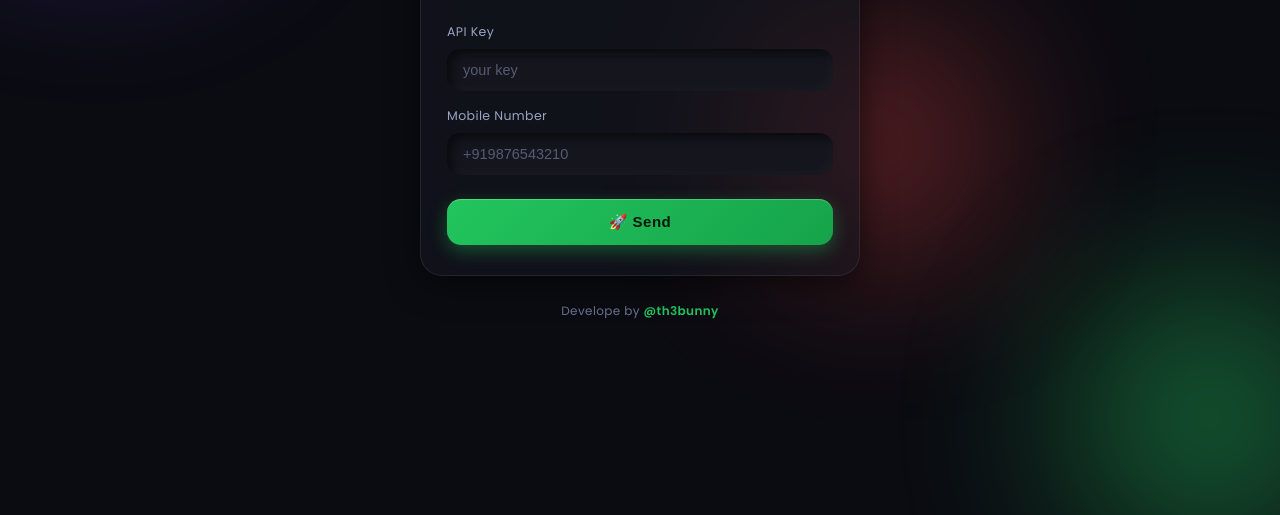
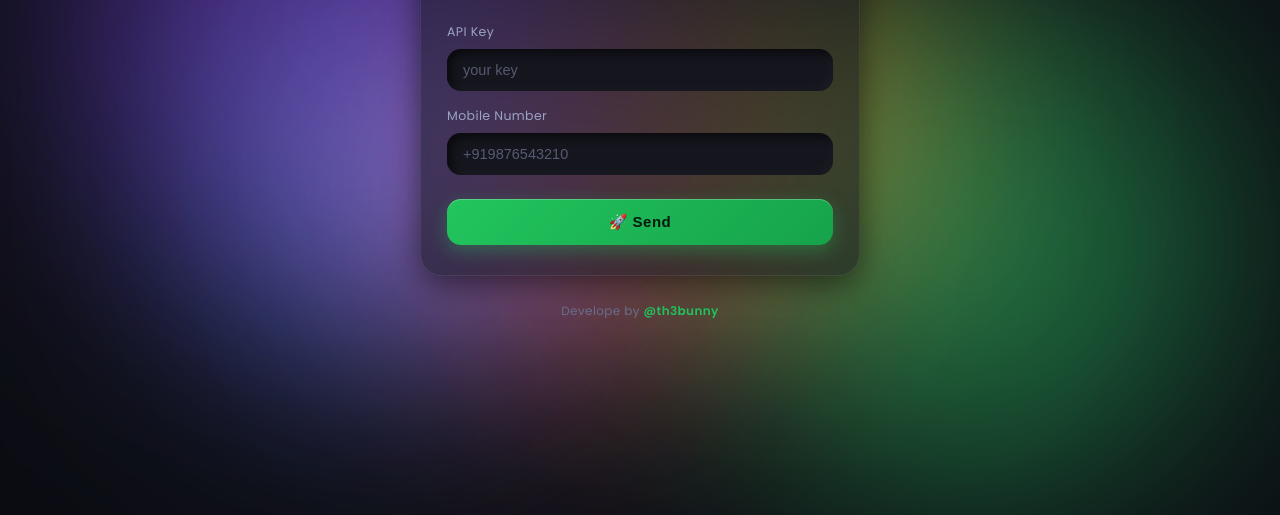
Before and after one commit to ause97818-arch/Chapi, a website: page index.html in a window 1280 px wide. Shown: the part 285-800 px from the top of the page. Drawn offline with Linux system fonts and the light colour scheme.

Commit message:
Update index.html

```diff
--- a/index.html
+++ b/index.html
@@ -22,24 +22,88 @@
     justify-content: center;
     padding: 30px 16px;
     position: relative;
+    min-height: 100vh;
   }
 
-  /* animated glow orbs */
+  /* fluid water-like background layer */
+  .water-bg {
+    position: fixed;
+    inset: 0;
+    z-index: 0;
+    overflow: hidden;
+    background: #0b0c12;
+  }
+
   .orb {
-    position: fixed;
+    position: absolute;
     border-radius: 50%;
-    filter: blur(90px);
-    opacity: 0.45;
-    z-index: 0;
-    animation: float 10s ease-in-out infinite;
+    filter: blur(100px);
+    opacity: 0.5;
+    mix-blend-mode: screen;
+    will-change: transform;
   }
-  .orb1 { width: 320px; height: 320px; background: #7c3aed; top: -80px; left: -80px; }
-  .orb2 { width: 280px; height: 280px; background: #22c55e; bottom: -60px; right: -60px; animation-delay: 2s; }
-  .orb3 { width: 220px; height: 220px; background: #ef4444; top: 40%; left: 60%; animation-delay: 4s; }
+  .orb1 {
+    width: 45vw; height: 45vw; max-width: 480px; max-height: 480px;
+    background: #7c3aed;
+    top: -10%; left: -10%;
+    animation: drift1 16s ease-in-out infinite;
+  }
+  .orb2 {
+    width: 40vw; height: 40vw; max-width: 420px; max-height: 420px;
+    background: #22c55e;
+    bottom: -12%; right: -10%;
+    animation: drift2 18s ease-in-out infinite;
+  }
+  .orb3 {
+    width: 32vw; height: 32vw; max-width: 340px; max-height: 340px;
+    background: #ef4444;
+    top: 35%; left: 55%;
+    animation: drift3 14s ease-in-out infinite;
+  }
+  .orb4 {
+    width: 30vw; height: 30vw; max-width: 320px; max-height: 320px;
+    background: #3b82f6;
+    top: 60%; left: 5%;
+    animation: drift4 20s ease-in-out infinite;
+  }
+  .orb5 {
+    width: 26vw; height: 26vw; max-width: 280px; max-height: 280px;
+    background: #f59e0b;
+    top: 5%; left: 60%;
+    animation: drift5 15s ease-in-out infinite;
+  }
 
-  @keyframes float {
-    0%, 100% { transform: translateY(0) translateX(0); }
-    50% { transform: translateY(-25px) translateX(15px); }
+  @keyframes drift1 {
+    0%   { transform: translate(0, 0) scale(1); }
+    25%  { transform: translate(20vw, 15vh) scale(1.15); }
+    50%  { transform: translate(10vw, 45vh) scale(0.9); }
+    75%  { transform: translate(-5vw, 20vh) scale(1.1); }
+    100% { transform: translate(0, 0) scale(1); }
+  }
+  @keyframes drift2 {
+    0%   { transform: translate(0, 0) scale(1); }
+    30%  { transform: translate(-18vw, -20vh) scale(1.2); }
+    60%  { transform: translate(-8vw, -45vh) scale(0.95); }
+    100% { transform: translate(0, 0) scale(1); }
+  }
+  @keyframes drift3 {
+    0%   { transform: translate(0, 0) scale(1); }
+    20%  { transform: translate(-15vw, 20vh) scale(0.9); }
+    50%  { transform: translate(-30vw, -10vh) scale(1.2); }
+    80%  { transform: translate(-10vw, -30vh) scale(1); }
+    100% { transform: translate(0, 0) scale(1); }
+  }
+  @keyframes drift4 {
+    0%   { transform: translate(0, 0) scale(1); }
+    35%  { transform: translate(15vw, -25vh) scale(1.15); }
+    65%  { transform: translate(25vw, -5vh) scale(0.9); }
+    100% { transform: translate(0, 0) scale(1); }
+  }
+  @keyframes drift5 {
+    0%   { transform: translate(0, 0) scale(1); }
+    40%  { transform: translate(-10vw, 30vh) scale(1.1); }
+    70%  { transform: translate(5vw, 55vh) scale(0.95); }
+    100% { transform: translate(0, 0) scale(1); }
   }
 
   .wrap {
@@ -188,9 +252,13 @@
 </head>
 <body>
 
-<div class="orb orb1"></div>
-<div class="orb orb2"></div>
-<div class="orb orb3"></div>
+<div class="water-bg">
+  <div class="orb orb1"></div>
+  <div class="orb orb2"></div>
+  <div class="orb orb3"></div>
+  <div class="orb orb4"></div>
+  <div class="orb orb5"></div>
+</div>
 
 <div class="wrap">
   <div class="card">
@@ -253,7 +321,7 @@ async function sendRequest() {
     out.innerHTML = '❌ Error: ' + err.message;
   } finally {
     btn.disabled = false;
-    btn.innerHTML = '🚀 Send';
+    btn.innerHTML = 'ATTACK !';
   }
 }
 </script>
```
